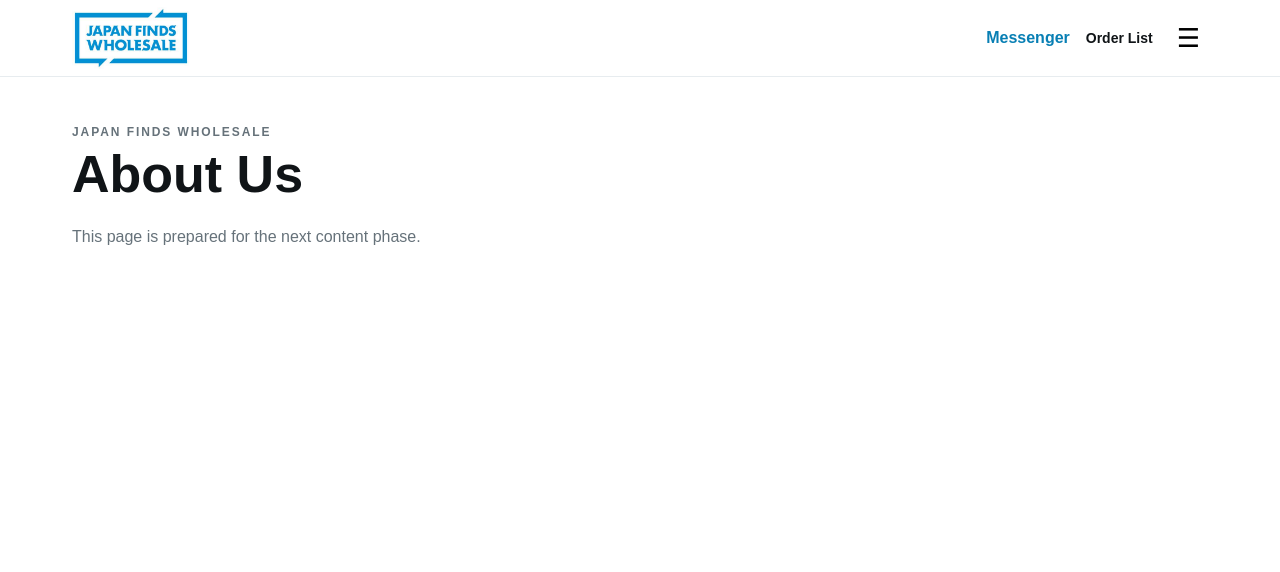
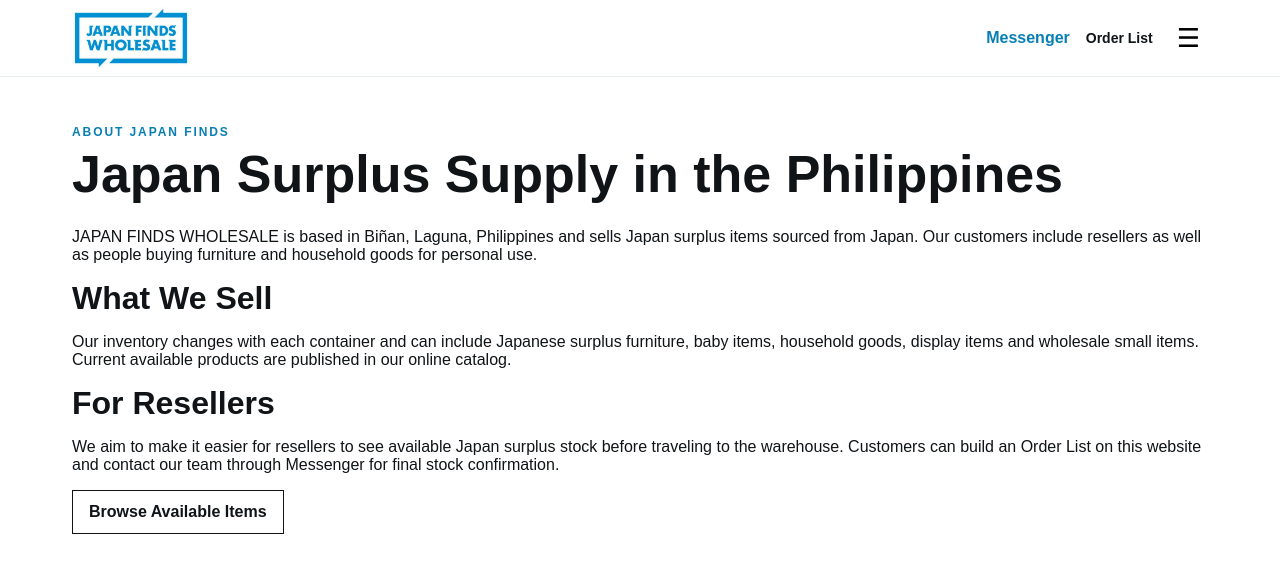
Before and after one commit to KEITAROHTAO/JAPANFINDSWHOLESALE, a Next.js app: page /about in a window 1280 px wide. Shown: the top 572 px of the page. Built offline with nearby package versions, Linux system fonts and the light colour scheme; no server answers.

Commit message:
Add SEO content to About page

```diff
--- a/app/about/page.tsx
+++ b/app/about/page.tsx
@@ -1,9 +1,35 @@
+import type { Metadata } from "next";
+
+export const metadata: Metadata = {
+  title: "About JAPAN FINDS | Japan Surplus Supplier Philippines",
+  description:
+    "Learn about JAPAN FINDS WHOLESALE, a Japan surplus warehouse in Biñan, Laguna serving resellers and personal-use customers in the Philippines.",
+  alternates: { canonical: "/about" },
+};
+
 export default function Page() {
   return (
-    <main className="contentWrap pageTop placeholderPage">
-      <p className="eyebrow">JAPAN FINDS WHOLESALE</p>
-      <h1>About Us</h1>
-      <p>This page is prepared for the next content phase.</p>
+    <main className="contentWrap pageTop prosePage">
+      <p className="eyebrow">ABOUT JAPAN FINDS</p>
+      <h1>Japan Surplus Supply in the Philippines</h1>
+      <p>
+        JAPAN FINDS WHOLESALE is based in Biñan, Laguna, Philippines and sells Japan surplus
+        items sourced from Japan. Our customers include resellers as well as people buying
+        furniture and household goods for personal use.
+      </p>
+      <h2>What We Sell</h2>
+      <p>
+        Our inventory changes with each container and can include Japanese surplus furniture,
+        baby items, household goods, display items and wholesale small items. Current available
+        products are published in our online catalog.
+      </p>
+      <h2>For Resellers</h2>
+      <p>
+        We aim to make it easier for resellers to see available Japan surplus stock before
+        traveling to the warehouse. Customers can build an Order List on this website and
+        contact our team through Messenger for final stock confirmation.
+      </p>
+      <p><a className="outlineButton" href="/available-items">Browse Available Items</a></p>
     </main>
   );
 }
```
